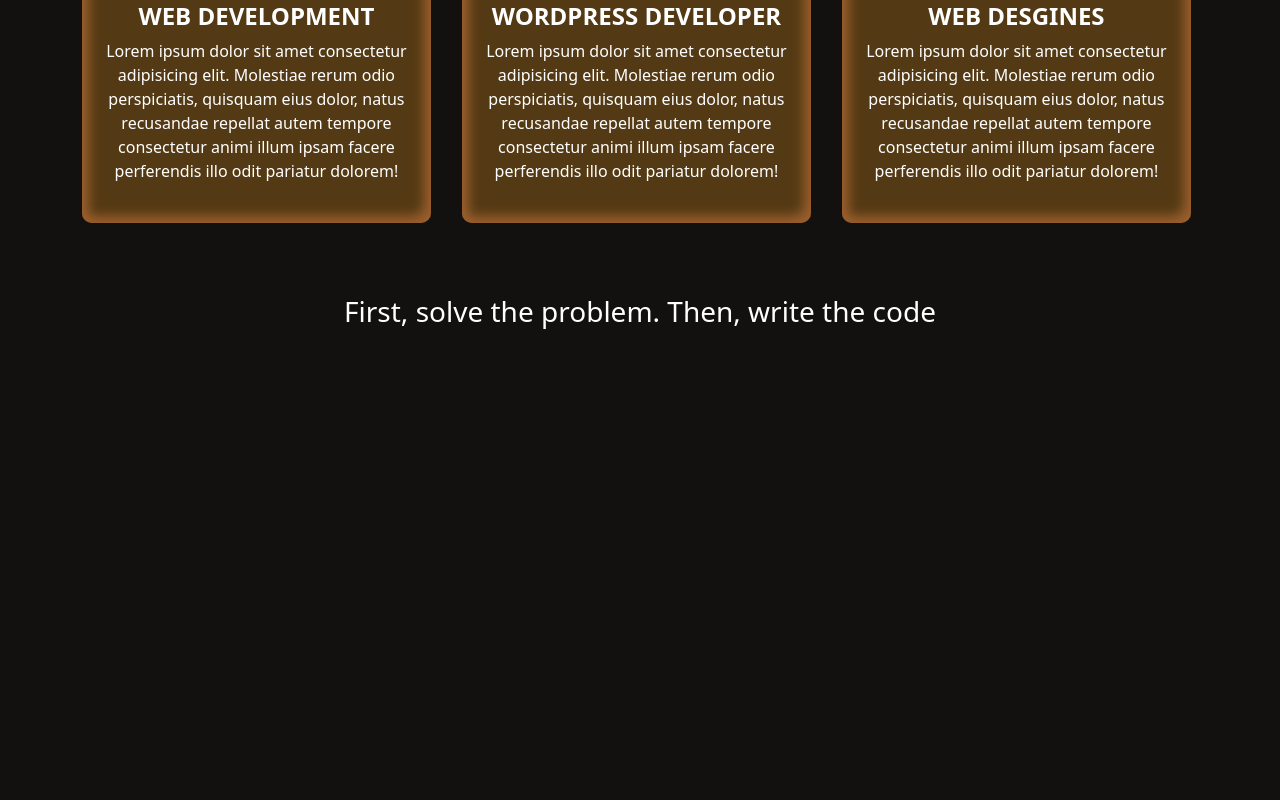
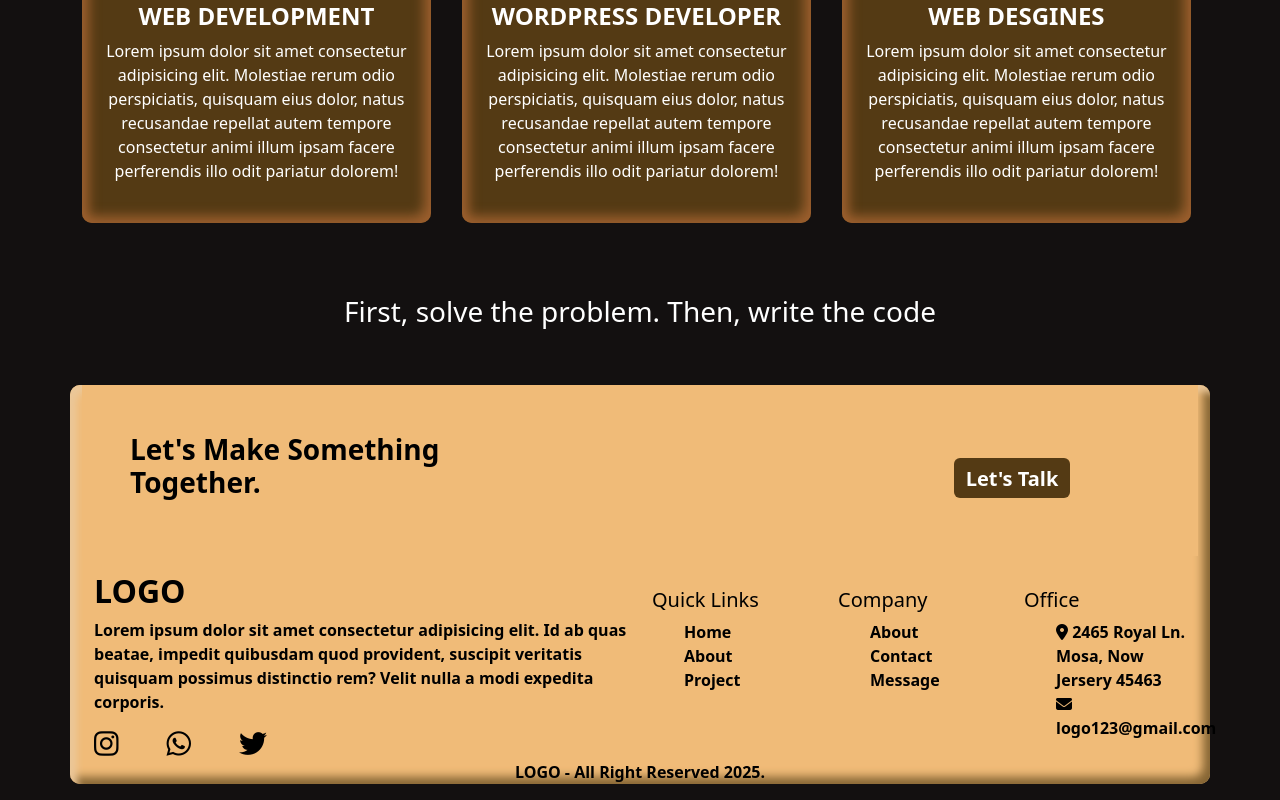
Before and after one commit to jacky-ai/pathan-portfolio-app, an Angular app: page / in a window 1280 px wide. Shown: the part 695-1495 px from the top of the page. Before the commit the page ends 1032 px from the top, so only its background shows below. Built offline with nearby package versions, Linux system fonts and the light colour scheme.

Commit message:
Initial commit

```diff
--- a/src/app/app.component.html
+++ b/src/app/app.component.html
@@ -1,2 +1,3 @@
 <app-navbar></app-navbar>
 <router-outlet />
+<app-footer></app-footer>
--- a/src/app/app.component.ts
+++ b/src/app/app.component.ts
@@ -2,10 +2,11 @@
 import { RouterOutlet } from '@angular/router';
 import { WelcomeComponent } from './welcome/welcome.component';
 import { NavbarComponent } from './navbar/navbar.component';
+import { FooterComponent } from './footer/footer.component';
 
 @Component({
   selector: 'app-root',
-  imports: [RouterOutlet, WelcomeComponent, NavbarComponent],
+  imports: [RouterOutlet, WelcomeComponent, NavbarComponent, FooterComponent],
   templateUrl: './app.component.html',
   styleUrl: './app.component.css',
 })
--- /dev/null
+++ b/src/app/footer/footer.component.css
@@ -0,0 +1,24 @@
+a {
+  text-decoration: none;
+}
+.txt {
+  font-weight: 750;
+}
+@keyframes bounce {
+  0%,
+  20%,
+  50%,
+  80%,
+  100% {
+    transform: translateY(0);
+  }
+  40% {
+    transform: translateY(-10px);
+  }
+  60% {
+    transform: translateY(-5px);
+  }
+}
+.bounce-btn:hover {
+  animation: bounce 1s;
+}
--- /dev/null
+++ b/src/app/footer/footer.component.html
@@ -0,0 +1,106 @@
+<br /><br />
+<!-- this is footer -->
+<section>
+  <div
+    class="container"
+    style="
+      background-color: #f0bb78;
+      color: black;
+      font-weight: 700;
+      border-radius: 10px;
+      box-shadow: inset 7px 7px 7px #ebc798, inset -7px -7px 10px #856534;
+    "
+  >
+    <div class="container">
+      <div class="row" style="background-color: #f0bb78; align-items: center">
+        <div class="col-md-8 fs-1 p-5">
+          <h3 class="txt">Let's Make Something <br />Together.</h3>
+        </div>
+        <div class="col-md-4 mt-3 text-center">
+          <button
+            class="btn fw-bold fs-5 bounce-btn"
+            style="background-color: #543a14; color: white; border: none"
+          >
+            Let's Talk
+          </button>
+        </div>
+      </div>
+    </div>
+    <div class="container mt-3">
+      <div class="row">
+        <div class="col-md-6">
+          <h2 class="txt">LOGO</h2>
+          <div>
+            <p>
+              Lorem ipsum dolor sit amet consectetur adipisicing elit. Id ab
+              quas beatae, impedit quibusdam quod provident, suscipit veritatis
+              quisquam possimus distinctio rem? Velit nulla a modi expedita
+              corporis.
+            </p>
+            <a href=""
+              ><font color="black"
+                ><i class="fa-brands fa-instagram me-5 fs-3"></i></font
+            ></a>
+
+            <a href=""
+              ><font color="black"
+                ><i class="fa-brands fa-whatsapp me-5 fs-3"></i></font
+            ></a>
+            <a href=""
+              ><font color="black"
+                ><i class="fa-brands fa-twitter me-5 fs-3"></i></font
+            ></a>
+          </div>
+        </div>
+        <div class="col-md-2 fw-bold mt-3">
+          <h4 class="fs-5">Quick Links</h4>
+          <ul style="list-style: none; align-items: center">
+            <li>
+              <a href=""><font color="black">Home</font> </a>
+            </li>
+            <li>
+              <a href=""><font color="black">About</font> </a>
+            </li>
+            <li>
+              <a href=""><font color="black">Project</font> </a>
+            </li>
+          </ul>
+        </div>
+        <div class="col-md-2 fw-bold mt-3">
+          <h4 class="fs-5">Company</h4>
+          <ul style="list-style: none; align-items: center">
+            <li>
+              <a href=""><font color="black">About</font> </a>
+            </li>
+            <li>
+              <a href=""><font color="black">Contact</font> </a>
+            </li>
+            <li>
+              <a href=""><font color="black">Message</font> </a>
+            </li>
+          </ul>
+        </div>
+        <div class="col-md-2 fw-bold mt-3">
+          <h4 class="fs-5">Office</h4>
+          <ul class="mt-2" style="list-style: none">
+            <li>
+              <a href=""
+                ><font color="black"
+                  ><i class="fa-solid fa-location-dot"></i></font
+              ></a>
+              2465 Royal Ln. Mosa, Now Jersery 45463
+            </li>
+            <li>
+              <a href=""
+                ><font color="black">
+                  <i class="fa-solid fa-envelope"></i></font></a
+              >logo123&#64;gmail.com
+            </li>
+          </ul>
+        </div>
+      </div>
+    </div>
+    <!--footer detail-->
+    <p class="text-center">LOGO - All Right Reserved 2025.</p>
+  </div>
+</section>
--- a/src/app/welcome/welcome.component.css
+++ b/src/app/welcome/welcome.component.css
@@ -8,20 +8,3 @@
 img {
   padding-top: 2rem;
 }
-
-h1 {
-  letter-spacing: 3px;
-  white-space: nowrap;
-  overflow: hidden;
-  animation: typing 2s steps(30) cursor 0.4s step-end infinite alternate;
-}
-@keyframes cursor {
-  50% {
-    border-color: transparent;
-  }
-}
-@keyframes typing {
-  width {
-    width: 0;
-  }
-}
--- a/src/app/welcome/welcome.component.html
+++ b/src/app/welcome/welcome.component.html
@@ -77,3 +77,7 @@
   <!-- Some text -->
   <h3 align="center">First, solve the problem. Then, write the code</h3>
 </main>
+
+<!-- animation script -->
+
+<script></script>
--- a/src/index.html
+++ b/src/index.html
@@ -6,6 +6,13 @@
     <base href="/" />
     <meta name="viewport" content="width=device-width, initial-scale=1" />
     <link rel="icon" type="image/x-icon" href="favicon.ico" />
+    <link
+      rel="stylesheet"
+      href="https://cdnjs.cloudflare.com/ajax/libs/font-awesome/6.7.2/css/all.min.css"
+      integrity="sha512-Evv84Mr4kqVGRNSgIGL/F/aIDqQb7xQ2vcrdIwxfjThSH8CSR7PBEakCr51Ck+w+/U6swU2Im1vVX0SVk9ABhg=="
+      crossorigin="anonymous"
+      referrerpolicy="no-referrer"
+    />
     <link
       href="https://cdn.jsdelivr.net/npm/bootstrap@5.3.3/dist/css/bootstrap.min.css"
       rel="stylesheet"
```
Also changed, not shown: src/app/footer/footer.component.ts (added, +11 -0 lines), 1 other file (tests, documents, lock files or other folders).
